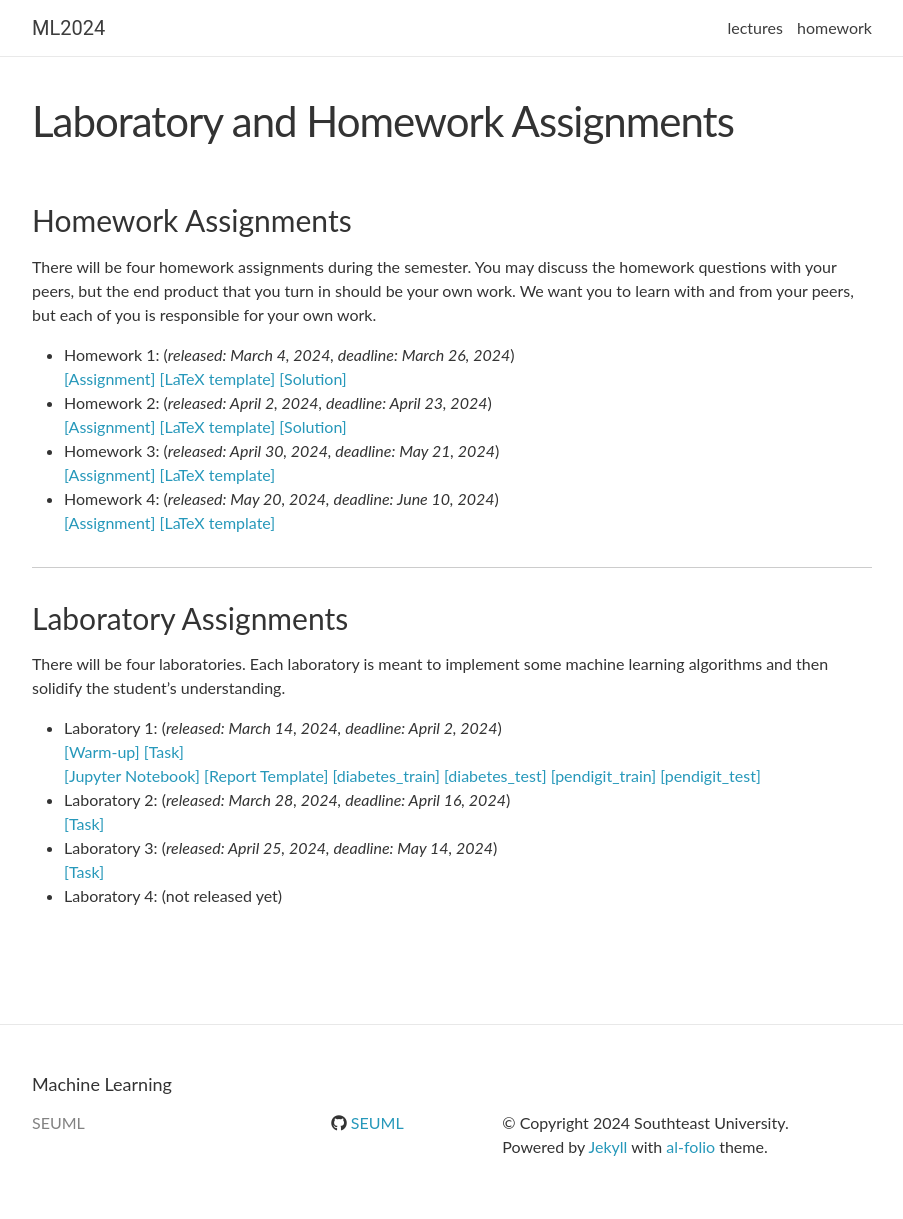
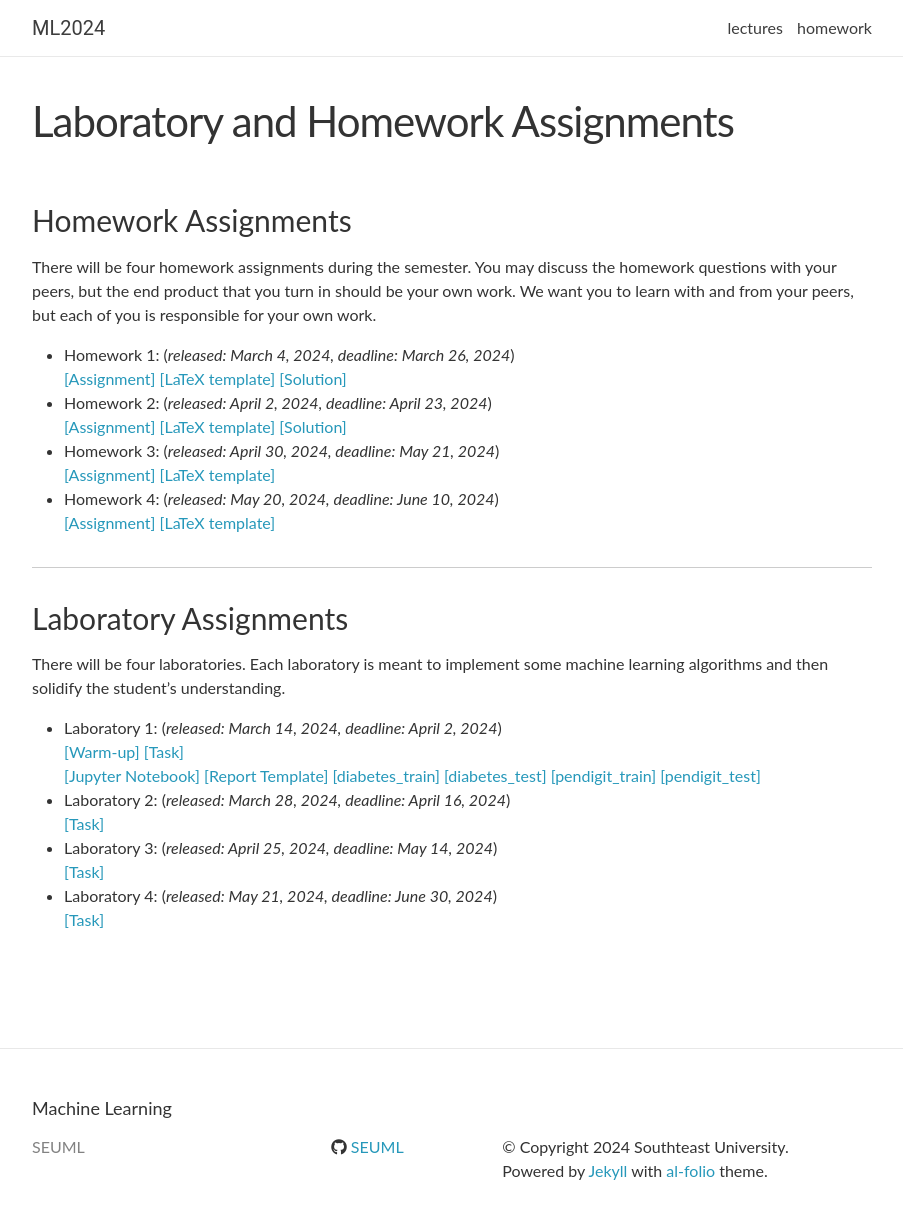
Before and after one commit to SEUML/ml-spring-2024, a Jekyll site: the page built from _pages/homework.md, in a window 1280 px wide and 1244 px high. Shown: the top 1219 px of the window, without its empty margins (188-1091 px from the left). Built offline with Jekyll 4.4.1, drawn with Linux system fonts in a browser that asks for light colours; nearby versions of some CDN libraries; comment, search, counter and statistics services are not loaded.

Commit message:
add lab4

```diff
--- a/_pages/homework.md
+++ b/_pages/homework.md
@@ -44,4 +44,6 @@ There will be four laboratories. Each laboratory is meant to implement some mach
 - Laboratory 3: (*released: April 25, 2024, deadline: May 14, 2024*)
 <br>
 [[Task]]({{ "/assets/assignments/lab3/lab3.zip" | relative_url }})
-- Laboratory 4: (not released yet)
+- Laboratory 4: (*released: May 21, 2024, deadline: June 30, 2024*)
+<br>
+[[Task]]({{ "/assets/assignments/lab4/lab4.zip" | relative_url }})
```
